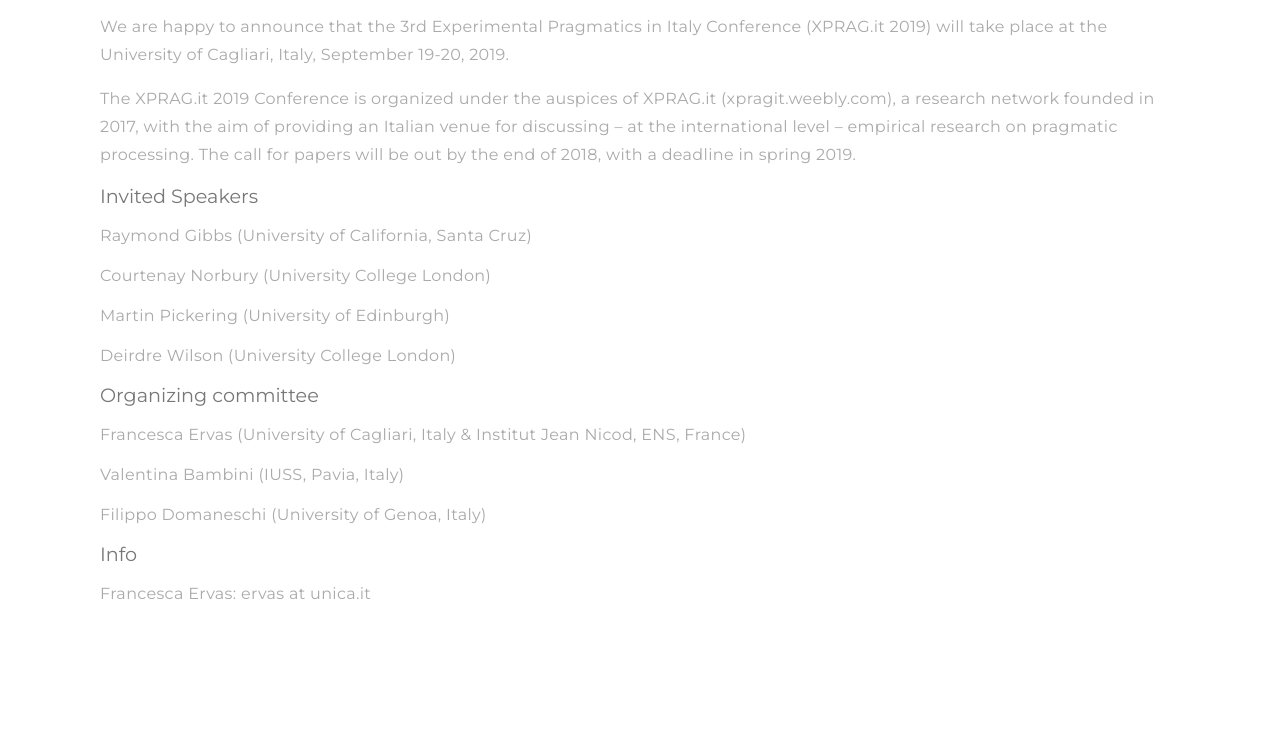
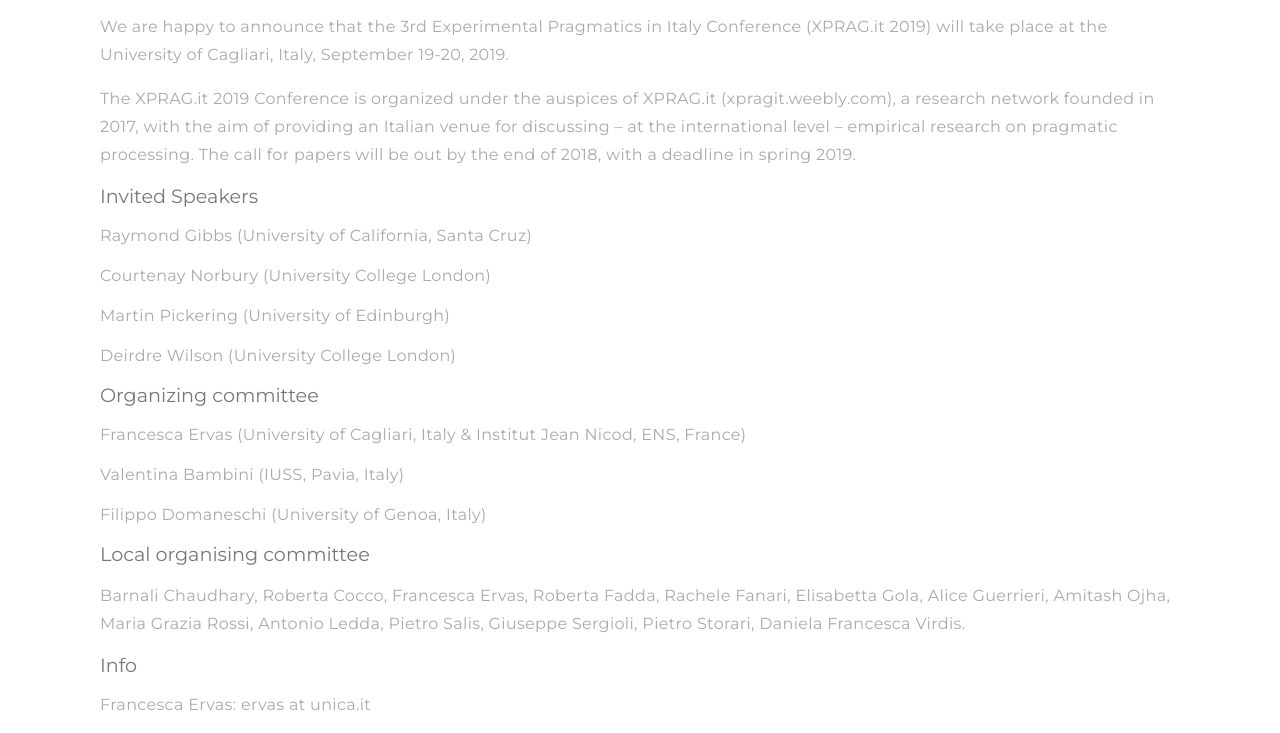
Before and after one commit to xprag/_xprag.github.io, a plain HTML site: page index.html in a window 1280 px wide. Shown: the part 474-1207 px from the top of the page. Before the commit the page ends 1096 px from the top, so only its background shows below. Drawn offline with nearby package versions, Linux system fonts and the light colour scheme.

Commit message:
Added Local organising committee

```diff
--- a/index.html
+++ b/index.html
@@ -71,6 +71,13 @@
 					<li>Filippo Domaneschi  (University of Genoa, Italy)</li>
 		      	</ul>
 		      </p>
+		      <h4>Local organising committee</h4>
+		      <p>
+		      	Barnali Chaudhary, Roberta Cocco, Francesca Ervas, Roberta Fadda,
+Rachele Fanari, Elisabetta Gola, Alice Guerrieri, Amitash Ojha, Maria
+Grazia Rossi, Antonio Ledda, Pietro Salis, Giuseppe Sergioli, Pietro
+Storari, Daniela Francesca Virdis.
+		      </p>
 		      <p>
 		      	<h4>Info</h4>
 		      	<p>
```
